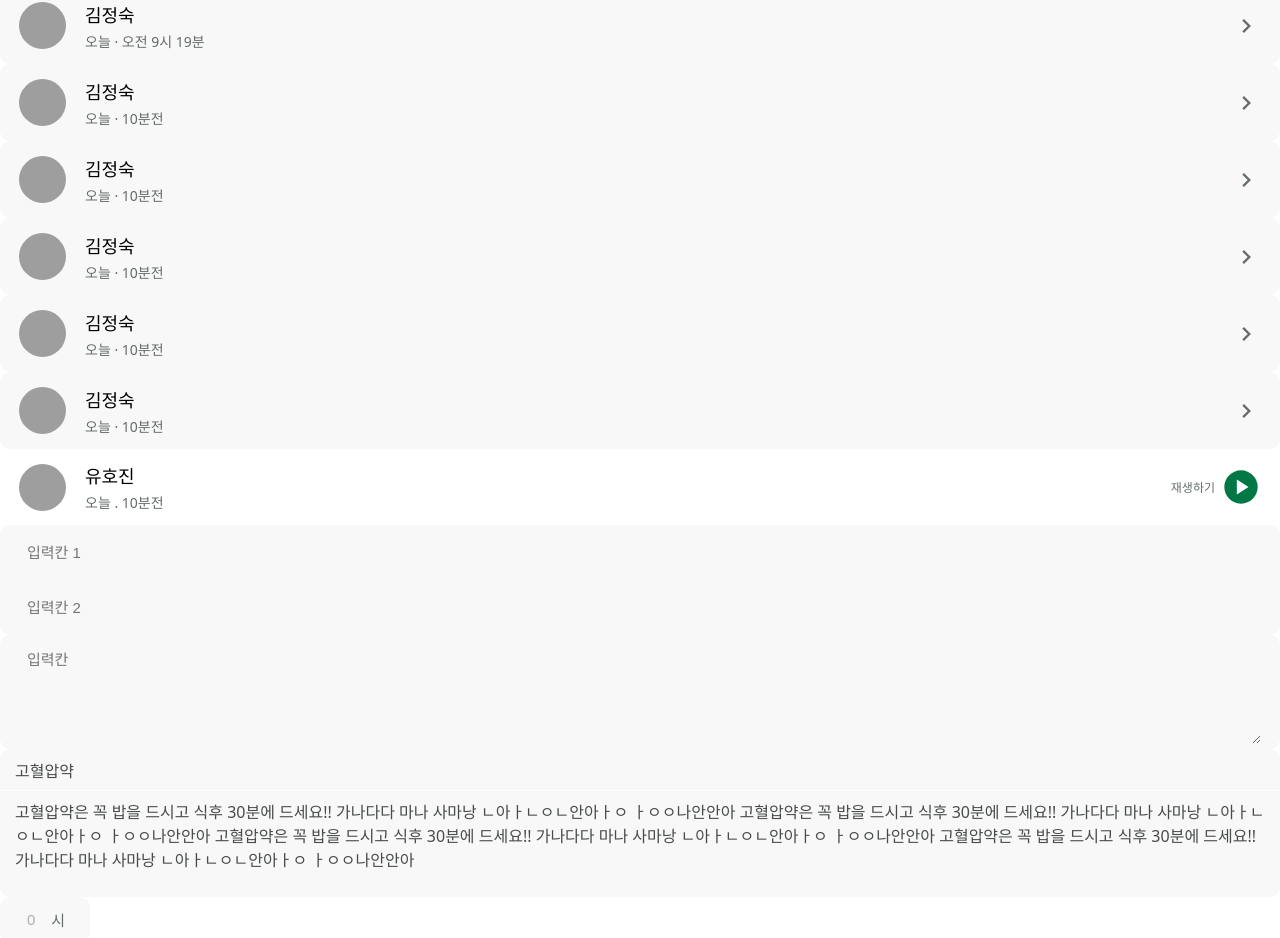
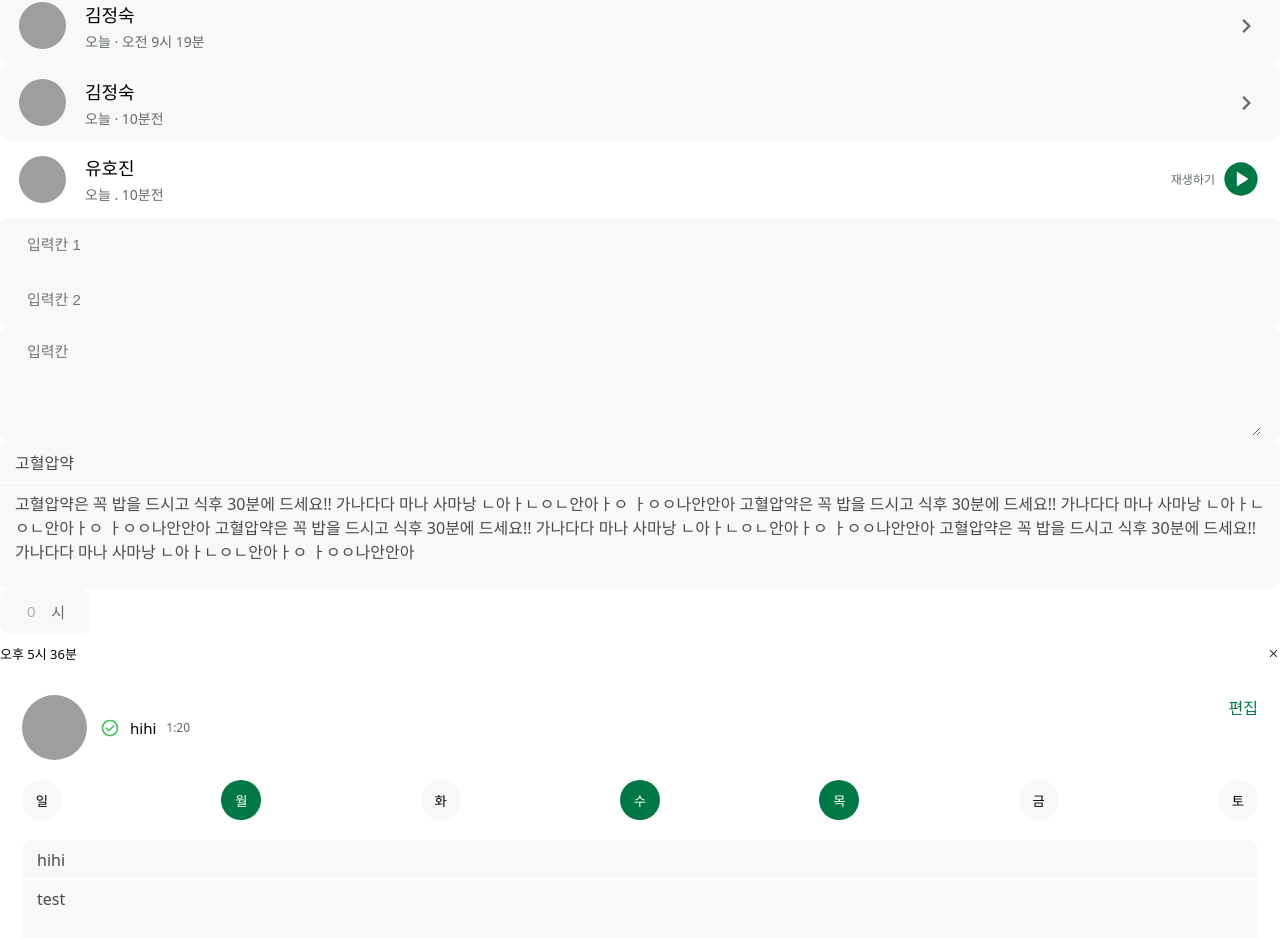
Before and after one commit to Team-MansuMugang/mansumugang-fontend, a React (Vite) app: page /test in a window 1280 px wide. Shown: the part 1683-2621 px from the top of the page. Built offline with nearby package versions, Linux system fonts and the light colour scheme; grey boxes are pictures that could not be loaded.

Commit message:
AddedTimeItem 컴포넌트 구현

```diff
--- /dev/null
+++ b/src/components/AddedTimeItem.css
@@ -0,0 +1,19 @@
+.added-time-item {
+  display: flex;
+  justify-content: space-between;
+  align-items: center;
+  padding: 10px 0;
+  font-size: var(--text-size-body-small);
+}
+
+.added-time-item button {
+  display: flex;
+  align-items: center;
+  height: 100%;
+  border: none;
+  padding-right: 0;
+  font-size: 13px;
+  background-color: var(--color-neutral-100);
+  color: var(--color-neutral-15);
+  cursor: pointer;
+}
--- /dev/null
+++ b/src/components/AddedTimeItem.jsx
@@ -0,0 +1,16 @@
+import './AddedTimeItem.css';
+import '../index.css';
+import CloseIcon from '../assets/svg/close.svg?react';
+
+const AddedTimeItem = ({ meridiem = '오전', hour = '1', minutes = '1' }) => {
+  return (
+    <div className="added-time-item">
+      <span>{`${meridiem} ${hour}시 ${minutes}분`}</span>
+      <button>
+        <CloseIcon />
+      </button>
+    </div>
+  );
+};
+
+export default AddedTimeItem;
--- a/src/pages/test/TestPage.jsx
+++ b/src/pages/test/TestPage.jsx
@@ -29,6 +29,7 @@ import ScheduleItem from '../../components/ScheduleItem';
 import MedicineDetailCard from '../../components/MedicineDetailCard';
 import HospitalDetailCard from '../../components/HospitalDetailCard';
 import FilledTimeInput from '../../components/FilledTimeInput';
+import AddedTimeItem from '../../components/AddedTimeItem';
 
 const TestPage = () => {
   return (
@@ -144,38 +145,14 @@ const TestPage = () => {
         date={'오늘'}
         time={'10분전'}
       ></LargeVoiceMessageItem>
-      <LargeVoiceMessageItem
-        profileImage={'https://picsum.photos/200/300'}
-        name={'김정숙'}
-        date={'오늘'}
-        time={'10분전'}
-      ></LargeVoiceMessageItem>
-      <LargeVoiceMessageItem
-        profileImage={'https://picsum.photos/200/300'}
-        name={'김정숙'}
-        date={'오늘'}
-        time={'10분전'}
-      ></LargeVoiceMessageItem>
-      <LargeVoiceMessageItem
-        profileImage={'https://picsum.photos/200/300'}
-        name={'김정숙'}
-        date={'오늘'}
-        time={'10분전'}
-      ></LargeVoiceMessageItem>
-      <LargeVoiceMessageItem
-        profileImage={'https://picsum.photos/200/300'}
-        name={'김정숙'}
-        date={'오늘'}
-        time={'10분전'}
-      ></LargeVoiceMessageItem>
       <VoicePlayerBar
         profileImage={'https://picsum.photos/200/300'}
         name={'유호진'}
         date={'오늘'}
         time={'10분전'}
       ></VoicePlayerBar>
-      <FilledDualInput></FilledDualInput>
-      <FilledTextArea></FilledTextArea>
+      <FilledDualInput />
+      <FilledTextArea />
       <FilledDualInfo
         title={'고혈압약'}
         data={`고혈압약은 꼭 밥을 드시고  식후 30분에 드세요!! 가나다다 마나 사마낭 ㄴ아ㅏㄴㅇㄴ안아ㅏㅇ ㅏㅇㅇ나안안아
@@ -184,6 +161,7 @@ const TestPage = () => {
           고혈압약은 꼭 밥을 드시고  식후 30분에 드세요!! 가나다다 마나 사마낭 ㄴ아ㅏㄴㅇㄴ안아ㅏㅇ ㅏㅇㅇ나안안아`}
       ></FilledDualInfo>
       <FilledTimeInput />
+      <AddedTimeItem meridiem="오후" hour="5" minutes="36" />
       <MedicineDetailCard
         medicineName="hihi"
         hospitalName="hihi"
```
